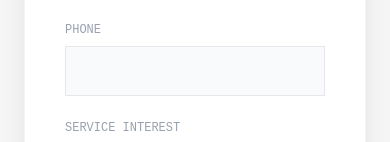
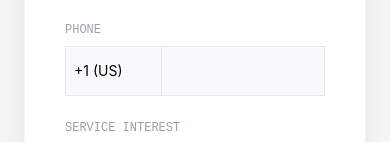
Before and after one commit to noobsoldev/NoobDev-Technologies-, a React (Vite) app: page /contact in a window 390 px wide. Shown: the part 630-772 px from the top of the page. Built offline with nearby package versions, Linux system fonts and the light colour scheme.

Commit message:
feat(Contact): Add country code selection for phone input
Introduces a dropdown for selecting the country code before entering the phone number on the contact form. This improves usability and accuracy for international users.

```diff
--- a/pages/Contact.tsx
+++ b/pages/Contact.tsx
@@ -77,7 +77,20 @@ export const Contact = () => {
                 <div className="grid grid-cols-1 md:grid-cols-2 gap-6">
                   <div>
                     <label className="block text-xs font-mono text-gray-400 uppercase mb-2">Phone</label>
-                    <input name="phone" type="tel" className="w-full bg-gray-50 border border-gray-200 px-4 py-3 focus:outline-none focus:border-[#FF0000]" />
+                    <div className="flex">
+                      <select name="countryCode" className="w-24 bg-gray-50 border border-gray-200 border-r-0 px-2 py-3 focus:outline-none focus:border-[#FF0000] appearance-none text-sm">
+                        <option value="+1">+1 (US)</option>
+                        <option value="+44">+44 (UK)</option>
+                        <option value="+91">+91 (IN)</option>
+                        <option value="+61">+61 (AU)</option>
+                        <option value="+81">+81 (JP)</option>
+                        <option value="+49">+49 (DE)</option>
+                        <option value="+33">+33 (FR)</option>
+                        <option value="+86">+86 (CN)</option>
+                        <option value="+971">+971 (UAE)</option>
+                      </select>
+                      <input name="phone" type="tel" className="flex-1 w-full bg-gray-50 border border-gray-200 px-4 py-3 focus:outline-none focus:border-[#FF0000]" />
+                    </div>
                   </div>
                   <div>
                     <label className="block text-xs font-mono text-gray-400 uppercase mb-2">Service Interest</label>
```
